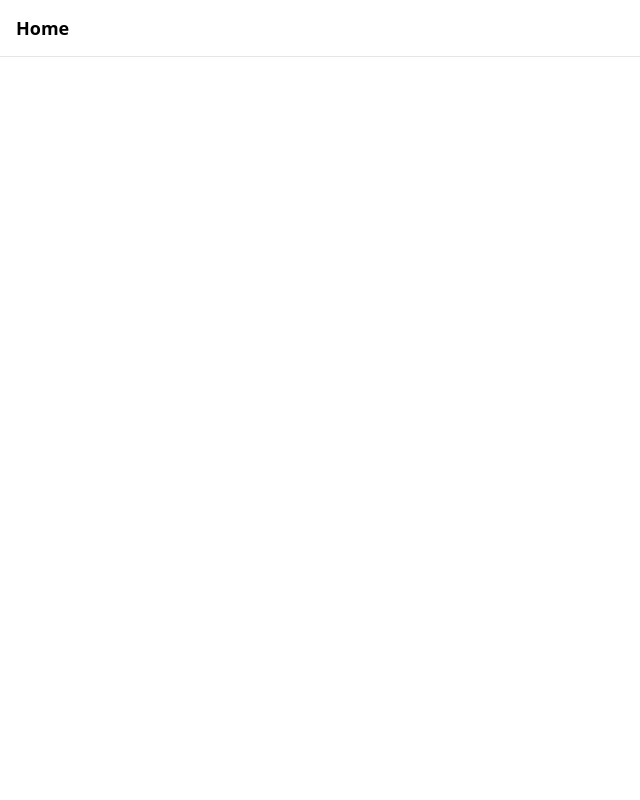
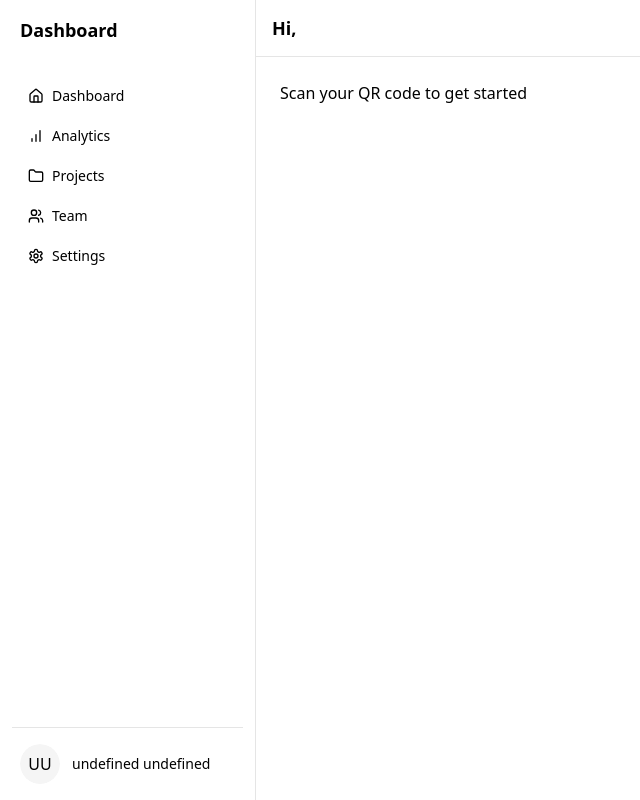
Before and after one commit to voage/sharprender, a Next.js app in the folder web/: page / in a window 1280 px wide. Shown: the whole page, without its empty margins (0-640 px from the left). Built offline with nearby package versions, Linux system fonts and the light colour scheme; no server answers.

Commit message:
feat: setup dashboard layout

```diff
--- /dev/null
+++ b/web/components/DashboardLayout/index.tsx
@@ -0,0 +1,18 @@
+import Navbar from "@/components/Navbar";
+import { Sidebar } from "@/components/Sidebar";
+
+interface DashboardLayoutProps {
+  children: React.ReactNode;
+}
+
+export function DashboardLayout({ children }: DashboardLayoutProps) {
+  return (
+    <div className="flex h-screen bg-background">
+      <Sidebar />
+      <div className="flex-1 flex flex-col">
+        <Navbar />
+        <main className="flex-1 overflow-y-auto p-6">{children}</main>
+      </div>
+    </div>
+  );
+}
--- a/web/components/Navbar/index.tsx
+++ b/web/components/Navbar/index.tsx
@@ -7,17 +7,13 @@ import {
 } from "@/components/ui/dropdown-menu";
 import { SignOutButton, useUser } from "@clerk/nextjs";
 
-interface NavbarProps {
-  title: string;
-}
-
-export default function Navbar({ title }: NavbarProps) {
+export default function Navbar() {
   const { user } = useUser();
 
   return (
     <nav className="border-b px-4 py-3 bg-background">
       <div className="max-w-7xl mx-auto flex justify-between items-center">
-        <div className="font-semibold text-lg">{title}</div>
+        <div className="font-semibold text-lg">Hi, {user?.firstName}</div>
 
         <DropdownMenu>
           <DropdownMenuTrigger className="outline-none">
--- /dev/null
+++ b/web/components/Sidebar/index.tsx
@@ -0,0 +1,94 @@
+import { cn } from "@/lib/utils";
+import { Button } from "@/components/ui/button";
+import {
+  HomeIcon,
+  BarChartIcon,
+  SettingsIcon,
+  UsersIcon,
+  FolderIcon,
+} from "lucide-react";
+import Link from "next/link";
+import { usePathname } from "next/navigation";
+import { useUser } from "@clerk/nextjs";
+import { Avatar, AvatarFallback, AvatarImage } from "@/components/ui/avatar";
+
+const sidebarItems = [
+  {
+    title: "Dashboard",
+    href: "/dashboard",
+    icon: HomeIcon,
+  },
+  {
+    title: "Analytics",
+    href: "/dashboard/analytics",
+    icon: BarChartIcon,
+  },
+  {
+    title: "Projects",
+    href: "/dashboard/projects",
+    icon: FolderIcon,
+  },
+  {
+    title: "Team",
+    href: "/dashboard/team",
+    icon: UsersIcon,
+  },
+  {
+    title: "Settings",
+    href: "/dashboard/settings",
+    icon: SettingsIcon,
+  },
+];
+
+export function Sidebar() {
+  const pathname = usePathname();
+  const title =
+    pathname.split("/")[1].charAt(0).toUpperCase() +
+      pathname.split("/")[1].slice(1) || "Dashboard";
+
+  const { user } = useUser();
+
+  const userName = `${user?.firstName} ${user?.lastName}`;
+  const userEmail = user?.emailAddresses[0].emailAddress;
+  const fallback =
+    (user?.firstName?.charAt(0) || "U") + (user?.lastName?.charAt(0) || "U");
+
+  return (
+    <div className="flex h-screen w-64 flex-col border-r px-3 py-4">
+      <div className="mb-8 flex items-center px-2">
+        <h2 className="text-lg font-semibold">{title}</h2>
+      </div>
+      <div className="flex-1 space-y-1">
+        {sidebarItems.map((item) => {
+          const isActive = pathname === item.href;
+          return (
+            <Link key={item.href} href={item.href}>
+              <Button
+                variant={isActive ? "secondary" : "ghost"}
+                className={cn(
+                  "w-full justify-start gap-2",
+                  isActive && "bg-secondary"
+                )}
+              >
+                <item.icon className="h-4 w-4" />
+                {item.title}
+              </Button>
+            </Link>
+          );
+        })}
+      </div>
+      <div className="mt-auto border-t pt-4">
+        <div className="flex items-center gap-3 px-2">
+          <Avatar>
+            <AvatarImage src={user?.imageUrl} />
+            <AvatarFallback>{fallback}</AvatarFallback>
+          </Avatar>
+          <div>
+            <p className="text-sm font-medium">{userName}</p>
+            <p className="text-xs text-muted-foreground">{userEmail}</p>
+          </div>
+        </div>
+      </div>
+    </div>
+  );
+}
--- /dev/null
+++ b/web/components/ui/button.tsx
@@ -0,0 +1,56 @@
+import * as React from "react"
+import { Slot } from "@radix-ui/react-slot"
+import { cva, type VariantProps } from "class-variance-authority"
+
+import { cn } from "@/lib/utils"
+
+const buttonVariants = cva(
+  "inline-flex items-center justify-center gap-2 whitespace-nowrap rounded-md text-sm font-medium ring-offset-background transition-colors focus-visible:outline-none focus-visible:ring-2 focus-visible:ring-ring focus-visible:ring-offset-2 disabled:pointer-events-none disabled:opacity-50 [&_svg]:pointer-events-none [&_svg]:size-4 [&_svg]:shrink-0",
+  {
+    variants: {
+      variant: {
+        default: "bg-primary text-primary-foreground hover:bg-primary/90",
+        destructive:
+          "bg-destructive text-destructive-foreground hover:bg-destructive/90",
+        outline:
+          "border border-input bg-background hover:bg-accent hover:text-accent-foreground",
+        secondary:
+          "bg-secondary text-secondary-foreground hover:bg-secondary/80",
+        ghost: "hover:bg-accent hover:text-accent-foreground",
+        link: "text-primary underline-offset-4 hover:underline",
+      },
+      size: {
+        default: "h-10 px-4 py-2",
+        sm: "h-9 rounded-md px-3",
+        lg: "h-11 rounded-md px-8",
+        icon: "h-10 w-10",
+      },
+    },
+    defaultVariants: {
+      variant: "default",
+      size: "default",
+    },
+  }
+)
+
+export interface ButtonProps
+  extends React.ButtonHTMLAttributes<HTMLButtonElement>,
+    VariantProps<typeof buttonVariants> {
+  asChild?: boolean
+}
+
+const Button = React.forwardRef<HTMLButtonElement, ButtonProps>(
+  ({ className, variant, size, asChild = false, ...props }, ref) => {
+    const Comp = asChild ? Slot : "button"
+    return (
+      <Comp
+        className={cn(buttonVariants({ variant, size, className }))}
+        ref={ref}
+        {...props}
+      />
+    )
+  }
+)
+Button.displayName = "Button"
+
+export { Button, buttonVariants }
--- a/web/package.json
+++ b/web/package.json
@@ -12,6 +12,7 @@
     "@clerk/nextjs": "^6.9.6",
     "@radix-ui/react-avatar": "^1.1.2",
     "@radix-ui/react-dropdown-menu": "^2.1.4",
+    "@radix-ui/react-slot": "^1.1.1",
     "axios": "^1.7.9",
     "class-variance-authority": "^0.7.1",
     "clsx": "^2.1.1",
--- a/web/pages/index.tsx
+++ b/web/pages/index.tsx
@@ -1,9 +1,9 @@
-import Navbar from "@/components/Navbar";
+import { DashboardLayout } from "@/components/DashboardLayout";
 
 export default function Home() {
   return (
-    <div>
-      <Navbar title="Home" />
-    </div>
+    <DashboardLayout>
+      <div>Scan your QR code to get started</div>
+    </DashboardLayout>
   );
 }
```
Also changed, not shown: 1 other file (tests, documents, lock files or other folders).
